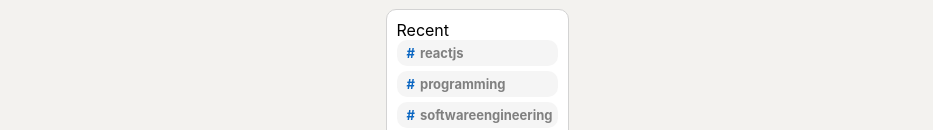
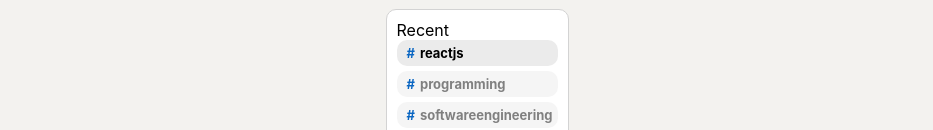
Before and after one commit to kilik42/linked-in-clone-3, a React (Create React App) app: page / in a window 1280 px wide. In both pictures the pointer is over the element 640 px from the left and 365 px from the top of the page. Shown: the part 312-442 px from the top of the page, without its empty margins (163-1096 px from the left). Built offline with nearby package versions, Linux system fonts and the light colour scheme.

Commit message:
working on feed

```diff
--- a/src/Sidebar.css
+++ b/src/Sidebar.css
@@ -116,6 +116,13 @@
     background-color: #f5f5f5;
 }
 
+.sidebar__recentItem:hover{
+    background-color: #ebebeb;
+    border-radius: 10px;
+    cursor:pointer;
+    color: black;
+}
+
 .sidebar__hash{
     margin-right: 5px;
     margin-left: 5px;
```
